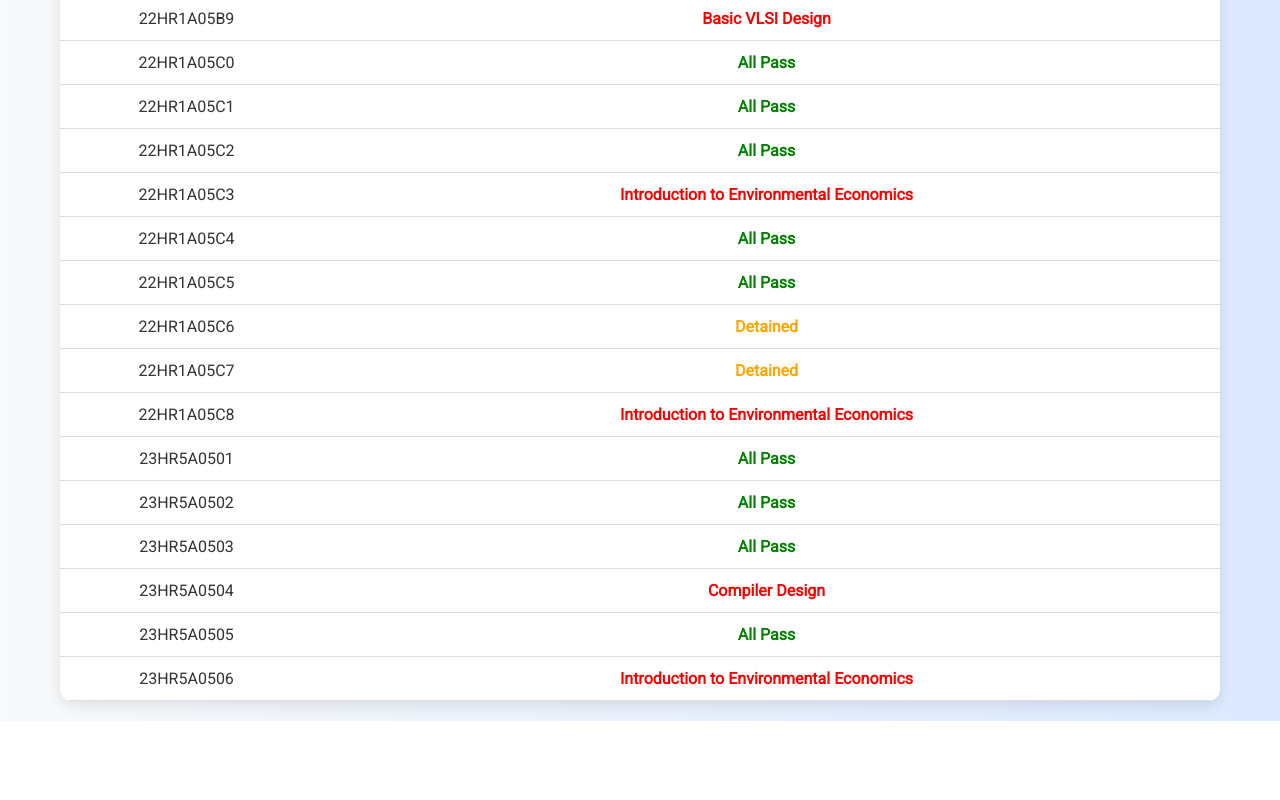
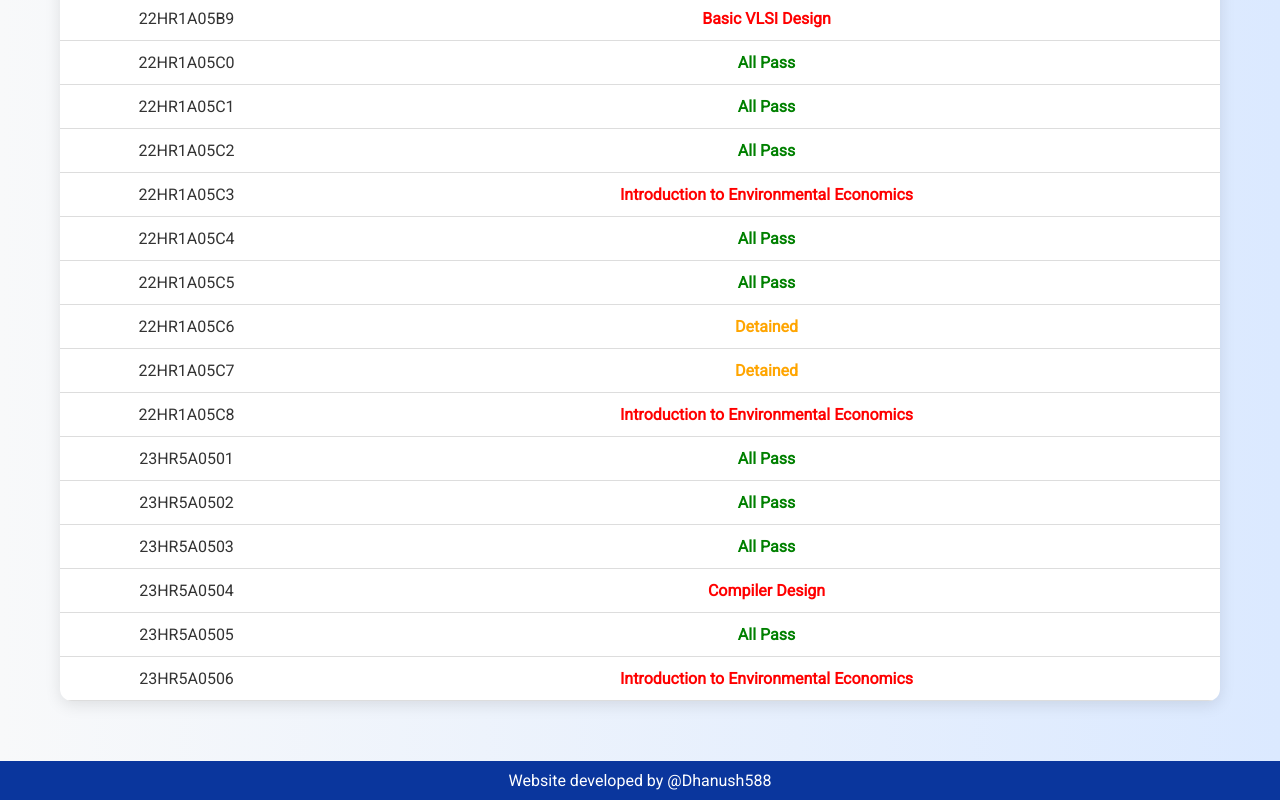
Before and after one commit to Dhanushremo/3-2_Results, a plain HTML site: page index.html in a window 1280 px wide. Shown: the part 2632-3432 px from the top of the page. Before the commit the page ends 3353 px from the top, so only its background shows below. Drawn offline with Linux system fonts and the light colour scheme.

Commit message:
Initial commit - Added JNTUA 3-2 result with footer

```diff
--- a/index.html
+++ b/index.html
@@ -216,5 +216,8 @@
     `;
     document.getElementById("summary").innerHTML = summaryHTML;
   </script>
+    <footer style="text-align: center; padding: 10px; background-color: #0A369D; color: white; margin-top: 40px;">
+    Website developed by @Dhanush588
+  </footer>
 </body>
 </html>
```
